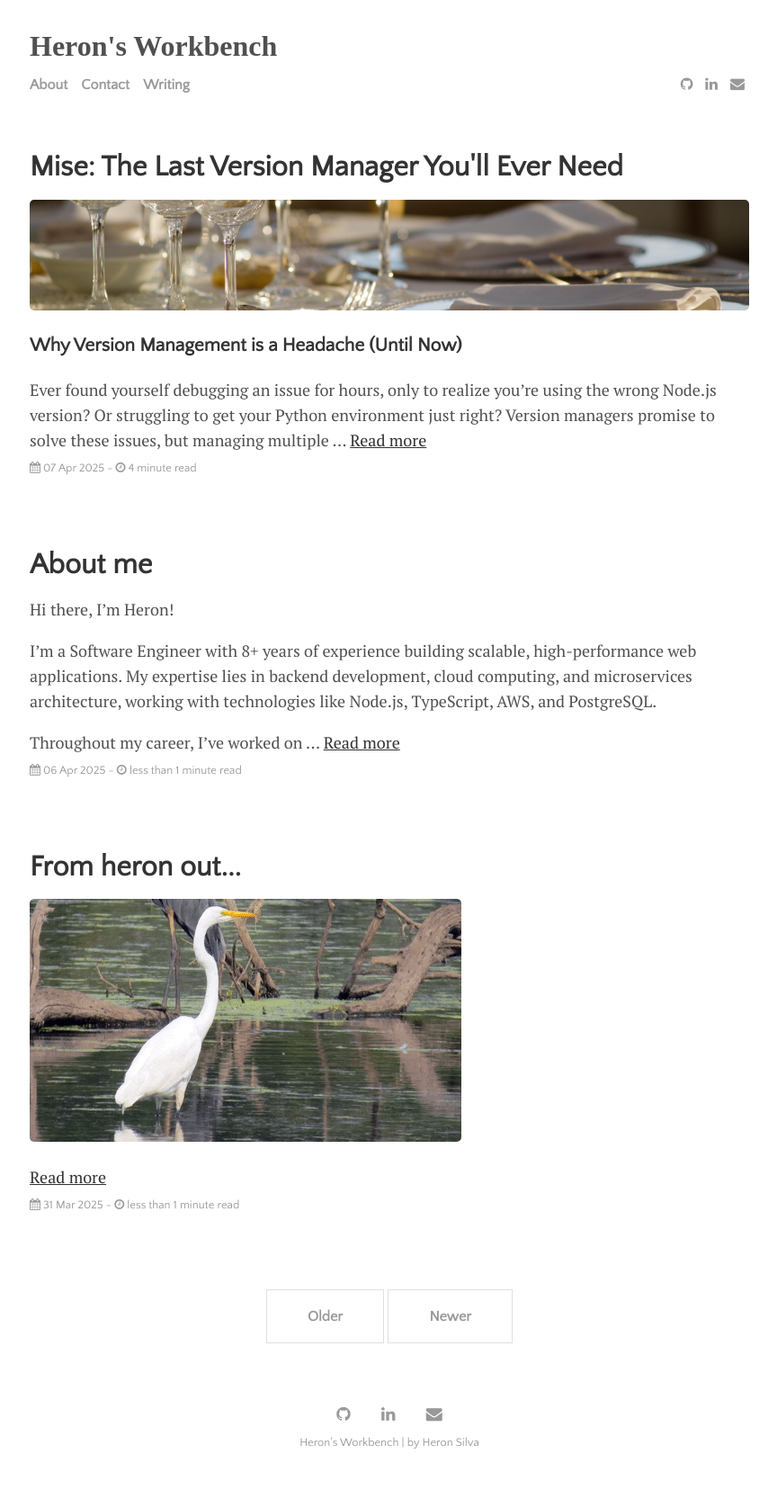
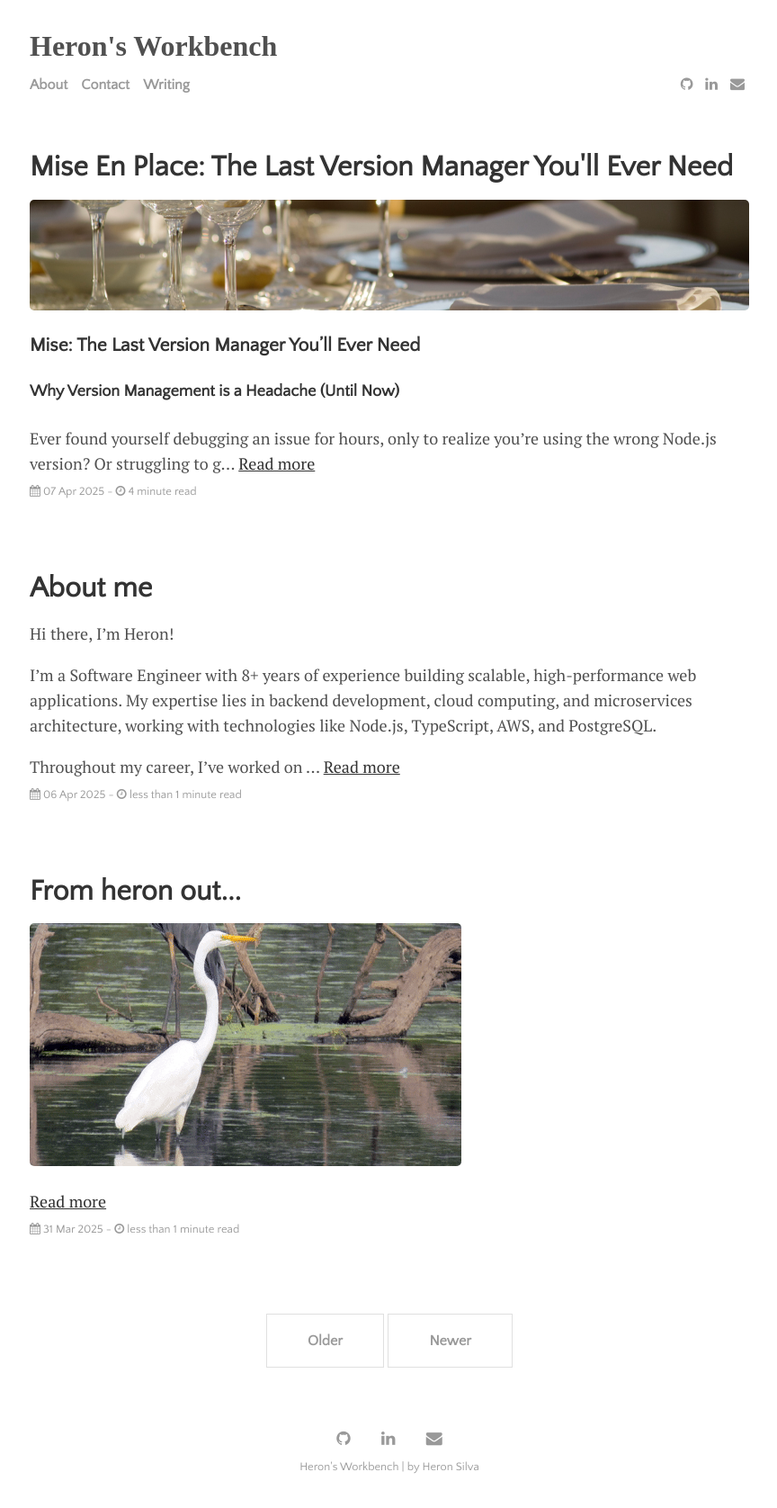
Before and after one commit to heronsilva/heronsilva.github.io, a Jekyll site: the page built from index.html, in a window 1280 px wide. Shown: the whole page at 90% size, without its empty margins (207-1071 px from the left). Built offline with Jekyll 4.4.1, drawn with Linux system fonts in a browser that asks for light colours; some web fonts are replaced; the list of posts is cut into pages by our own code; a style sheet for code colours, icons or effects is not loaded; before the commit the page ends 1649 px from its top, so only the background shows below that; some of the changed lines change nothing that is shown.

Commit message:
Refactor mise-en-place article, include examples, video, etc

````diff
--- a/_posts/2025-04-07-mise-version-manager.md
+++ b/_posts/2025-04-07-mise-version-manager.md
@@ -1,79 +1,100 @@
 ---
 layout: post
-title: "Mise: The Last Version Manager You'll Ever Need"
+title: "Mise En Place: The Last Version Manager You'll Ever Need"
 author: 'Heron Silva'
 categories: journal
-tags: [about]
+tags: [ mise, node, python, git ]
 image: "mise-en-place.png"
 ---
 
-### Why Version Management is a Headache (Until Now)
+### Mise: The Last Version Manager You'll Ever Need
 
-Ever found yourself debugging an issue for hours, only to realize you're using the wrong Node.js version? Or struggling to get your Python environment just right? Version managers promise to solve these issues, but managing multiple tools can be a headache—until now.
+#### Why Version Management is a Headache (Until Now)
 
-Enter [mise-en-place (mise)](https://mise.jdx.dev/), an all-in-one package version manager designed for simplicity, performance, and compatibility. With mise, you can forget about juggling multiple version managers and focus on coding.
+Ever found yourself debugging an issue for hours, only to realize you're using the wrong Node.js version? Or struggling
+to get your Python environment just right? Version managers promise to solve these issues, but managing multiple tools
+can be a headache—until now.
 
-### What is mise?
+Enter [mise-en-place (mise)](https://mise.jdx.dev): an all-in-one package version manager designed for simplicity,
+performance, and compatibility. With mise, you can forget about juggling multiple version managers and focus on coding.
 
-Mise is a modern, fast, and flexible version manager that aims to replace tools like asdf while maintaining compatibility with its ecosystem. It allows you to manage multiple versions of programming languages, databases, and other dependencies with ease, all within a unified and intuitive interface.
+#### What is mise?
 
-### Why mise Should Be Your Default Version Manager
+Mise is a modern, fast, and flexible version manager that aims to replace tools
+like [asdf](https://github.com/asdf-vm/asdf){:target="_blank"} while maintaining compatibility with its ecosystem. It
+allows you to manage multiple versions of programming languages, databases, and other dependencies with ease, all within
+a unified and intuitive interface.
+
+#### Why mise Should Be Your Default Version Manager
 
 1. **Unified Version Management**
-    Instead of installing and managing multiple version managers (e.g., nvm for Node.js, pyenv for Python, etc.), mise consolidates everything into one tool. This simplifies your development environment and reduces conflicts.
+   Instead of installing and managing multiple version managers (
+   e.g., [nvm for Node.js](https://github.com/nvm-sh/nvm){:target="_
+   blank"}, [pyenv for Python](https://github.com/pyenv/pyenv){:target="_blank"}, etc.), mise consolidates everything
+   into one tool. This simplifies your development environment and reduces conflicts.
 
 2. **Speed and Performance**
-    Mise is designed for speed, leveraging Rust’s performance benefits. It runs 2-5x faster than asdf when switching environments or installing new versions, making it a compelling alternative for developers looking for efficiency.
+   Mise is designed for speed, leveraging Rust’s performance benefits. It runs 2-5x faster than asdf when switching
+   environments or installing new versions, making it a compelling alternative for developers looking for efficiency.
 
 3. **Cross-Compatibility with asdf**
-    If you're already using asdf, you don’t have to start over. Mise is compatible with `.tool-versions` files, so migrating is seamless. Just install mise, and it will pick up your existing configurations.
+   If you're already using asdf, you don’t have to start over. Mise is compatible with `.tool-versions` files, so
+   migrating is seamless. Just install mise, and it will pick up your existing configurations.
 
 4. **Better Defaults, Less Configuration**
-    Mise improves upon asdf by offering sane defaults and reducing the need for extensive configuration. It also supports global, project-level, and shell-specific version management with ease.
+   Mise improves upon asdf by offering sane defaults and reducing the need for extensive configuration. It also supports
+   global, project-level, and shell-specific version management with ease.
 
 5. **Simple and Intuitive CLI**
-    The mise CLI is straightforward and user-friendly. Installing a tool version is as simple as:
-
-    ```sh
-    mise use node@20
-    mise use python@3.12
-    ```
-
-    It also supports lazy-loading, reducing overhead in shell startup times.
+   The mise CLI is straightforward and user-friendly. Installing a tool version is as simple as:
+   ```sh
+   mise use node@20
+   mise use python@3.12
+   ```
+   It also supports lazy-loading, reducing overhead in shell startup times.
 
 6. **Automatic Version Switching**
-    Like asdf, mise automatically switches tool versions based on `.tool-versions` or `.mise.toml` files, ensuring you’re always using the correct version for each project.
+   Like asdf, mise automatically switches tool versions based on `.tool-versions` or `.mise.toml` files, ensuring you’re
+   always using the correct version for each project.
 
 7. **Built-in Plugin System**
-    Mise has its own plugin system while also supporting asdf plugins, allowing you to manage a wide variety of tools and languages effortlessly.
+   Mise has its own plugin system while also supporting asdf plugins, allowing you to manage a wide variety of tools and
+   languages effortlessly.
 
+#### Before and After Mise
 
-### Mise vs Other Version Managers: Pros and Cons
+| Workflow         | Without Mise                            | With Mise                      |
+|------------------|-----------------------------------------|--------------------------------|
+| Node Version     | `nvm use 18`                            | Automatic via `.tool-versions` |
+| Python Version   | `pyenv activate project-env`            | Automatic via `mise`           |
+| Install New Tool | Install separate version manager & tool | `mise use go@1.22`             |
 
-|     | mise | asdf | nvm | pyenv | Best For |
-| --- | --- | --- | --- | --- | --- |
-| **Speed** | ✅ Fast (Rust-based) | ❌ Slower (Bash-based) | ⚠️ Moderate | ⚠️ Moderate | Mise for speed |
-| **Unified Tool Management** | ✅ Yes | ✅ Yes | ❌ No (Node.js only) | ❌ No (Python only) | Mise for all-in-one |
-| **Cross-Compatibility** | ✅ Supports asdf plugins | ✅ Native support | ❌ No | ❌ No | Developers migrating from asdf |
-| **Automatic Version Switching** | ✅ Yes | ✅ Yes | ✅ Yes | ✅ Yes | All tools |
-| **Lazy Loading** | ✅ Yes | ❌ No | ✅ Yes | ❌ No | Faster shell startup |
-| **Global & Project-Specific Versions** | ✅ Yes | ✅ Yes | ❌ No | ✅ Yes | Consistency across projects |
-| **Simplicity & Ease of Use** | ✅ Very Simple | ❌ Requires Plugins | ⚠️ Moderate | ⚠️ Moderate | Developers who want minimal setup |
+#### Mise vs Other Version Managers: Pros and Cons
 
-### Who Should Use Mise?
+| Feature                                | mise                    | asdf                  | nvm                 | pyenv              | Best For                          |
+|----------------------------------------|-------------------------|-----------------------|---------------------|--------------------|-----------------------------------|
+| **Speed**                              | ✅ Fast (Rust-based)     | ❌ Slower (Bash-based) | ⚠️ Moderate         | ⚠️ Moderate        | Mise for speed                    |
+| **Unified Tool Management**            | ✅ Yes                   | ✅ Yes                 | ❌ No (Node.js only) | ❌ No (Python only) | Mise for all-in-one               |
+| **Cross-Compatibility**                | ✅ Supports asdf plugins | ✅ Native support      | ❌ No                | ❌ No               | Developers migrating from asdf    |
+| **Automatic Version Switching**        | ✅ Yes                   | ✅ Yes                 | ✅ Yes               | ✅ Yes              | All tools                         |
+| **Lazy Loading**                       | ✅ Yes                   | ❌ No                  | ✅ Yes               | ❌ No               | Faster shell startup              |
+| **Global & Project-Specific Versions** | ✅ Yes                   | ✅ Yes                 | ❌ No                | ✅ Yes              | Consistency across projects       |
+| **Simplicity & Ease of Use**           | ✅ Very Simple           | ❌ Requires Plugins    | ⚠️ Moderate         | ⚠️ Moderate        | Developers who want minimal setup |
 
-* Developers using multiple languages (Node.js, Python, Rust, etc.)
+#### Real-World Developer Workflow
 
-* Teams that want consistent tooling across projects
+Imagine switching from a Node.js monorepo to a Python-based data science project. With mise:
 
-* People frustrated with slow version managers
+```sh
+cd my-node-app  # Automatically uses node@18
+cd ../ml-project  # Automatically uses python@3.12
+```
 
-* Those looking for a simple, high-performance alternative to asdf
+No manual switching, no broken environments. Just code.
 
+#### Getting Started with mise
 
-### Getting Started with mise
-
-#### Installation on macOS
+##### Installation on macOS
 
 ```sh
 brew install mise
@@ -91,7 +112,7 @@
 eval "$(mise activate zsh)"  # or bash/fish
 ```
 
-#### Installation on Linux
+##### Installation on Linux
 
 If you’re using a Debian-based system, you can install mise via the official script:
 
@@ -99,7 +120,7 @@
 curl -fsSL https://mise.jdx.dev/install.sh | sh
 ```
 
-For Arch Linux users:
+There's also an available package for Arch Linux users:
 
 ```sh
 pacman -S mise-bin
@@ -111,46 +132,56 @@
 eval "$(mise activate bash)"  # or zsh/fish
 ```
 
-#### Day-to-Day Usage Examples
+#### [Demo](https://mise.jdx.dev/demo.html){:target="_blank"}
+
+<video src="https://mise.jdx.dev/assets/demo.BP9cL2Fi.mp4" width="100%" controls></video>
+
+##### Day-to-Day Usage Examples
 
 1. **Setting a Global Version**
-
-    ```sh
-    mise global node@18 python@3.11
-    ```
-
-    This ensures that whenever you’re outside a project directory, these versions are used.
+   ```sh
+   mise global node@18 python@3.11
+   ```
 
 2. **Setting a Project-Specific Version**
-
-    ```sh
-    mise use --local node@20
-    mise use --local python@3.12
-    ```
-
-    This creates a `.tool-versions` or `.mise.toml` file in your project, automatically switching versions when you enter the directory.
+   ```sh
+   mise use --local node@20
+   mise use --local python@3.12
+   ```
 
 3. **Checking Installed Versions**
-
-    ```sh
-    mise list
-    ```
+   ```sh
+   mise list
+   ```
 
 4. **Uninstalling a Version**
-
-    ```sh
-    mise uninstall node@18
-    ```
+   ```sh
+   mise uninstall node@18
+   ```
 
 5. **Running a Temporary Version Without Installing**
+   ```sh
+   mise shell node@20 -- node -v
+   ```
 
-    ```sh
-    mise shell node@20 -- node -v
-    ```
+#### Tips and Troubleshooting
 
+- **Update all plugins**: `mise plugins update`
+- **Clean unused versions**: `mise prune`
+- **See what's installed**: `mise list`
+- **View available versions**: `mise ls-remote <plugin>`
 
-### Final Thoughts
+#### Who Should Use Mise?
 
-If you're tired of juggling multiple version managers and want a unified, high-performance solution, mise is an excellent choice. With its speed, compatibility, and simplicity, it’s a strong contender for becoming your default package version manager.
+- Developers using multiple languages (Node.js, Python, Rust, etc.)
+- Teams that want consistent tooling across projects
+- People frustrated with slow version managers
+- Those looking for a simple, high-performance alternative to asdf
 
-Ditch the clutter, simplify your setup, and give mise a try today at [mise.jdx.dev](https://mise.jdx.dev/)! 🚀
+#### Final Thoughts
+
+If you're tired of juggling multiple version managers and want a unified, high-performance solution, mise is an
+excellent choice. With its speed, compatibility, and simplicity, it’s a strong contender for becoming your default
+package version manager.
+
+Ditch the clutter, simplify your setup, and give mise a try today at [mise.jdx.dev](https://mise.jdx.dev)! 🚀
````
